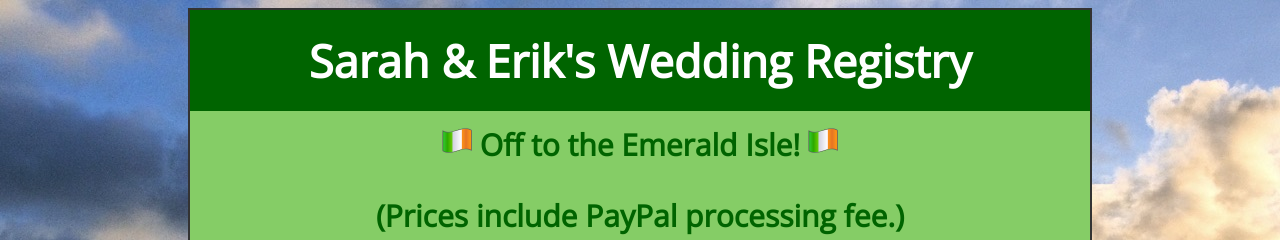
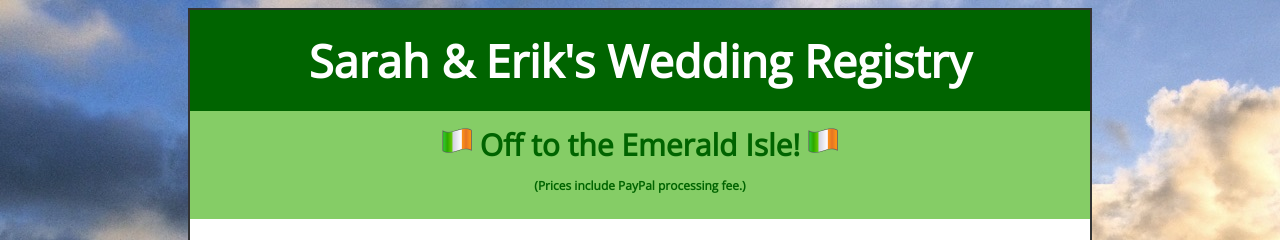
Before and after one commit to s-e-wedding/s-e-wedding.github.io, a plain HTML site: page index.html in a window 1280 px wide. Shown: the top 240 px of the page. Drawn offline with nearby package versions, Linux system fonts and the light colour scheme.

Commit message:
Update index.html

```diff
--- a/index.html
+++ b/index.html
@@ -117,7 +117,7 @@ input {
 
 <h1><img src="sm-irish-flag.png" alt="Irish Flag" style="width:30px;height:30px;">
 Off to the Emerald Isle!    		<img src="sm-irish-flag.png" alt="Irish Flag" style="width:30px;height:30px;">
-<p>(Prices include PayPal processing fee.)</p>
+<p class="smaller-text">(Prices include PayPal processing fee.)</p>
 </h1>
 
 
```
